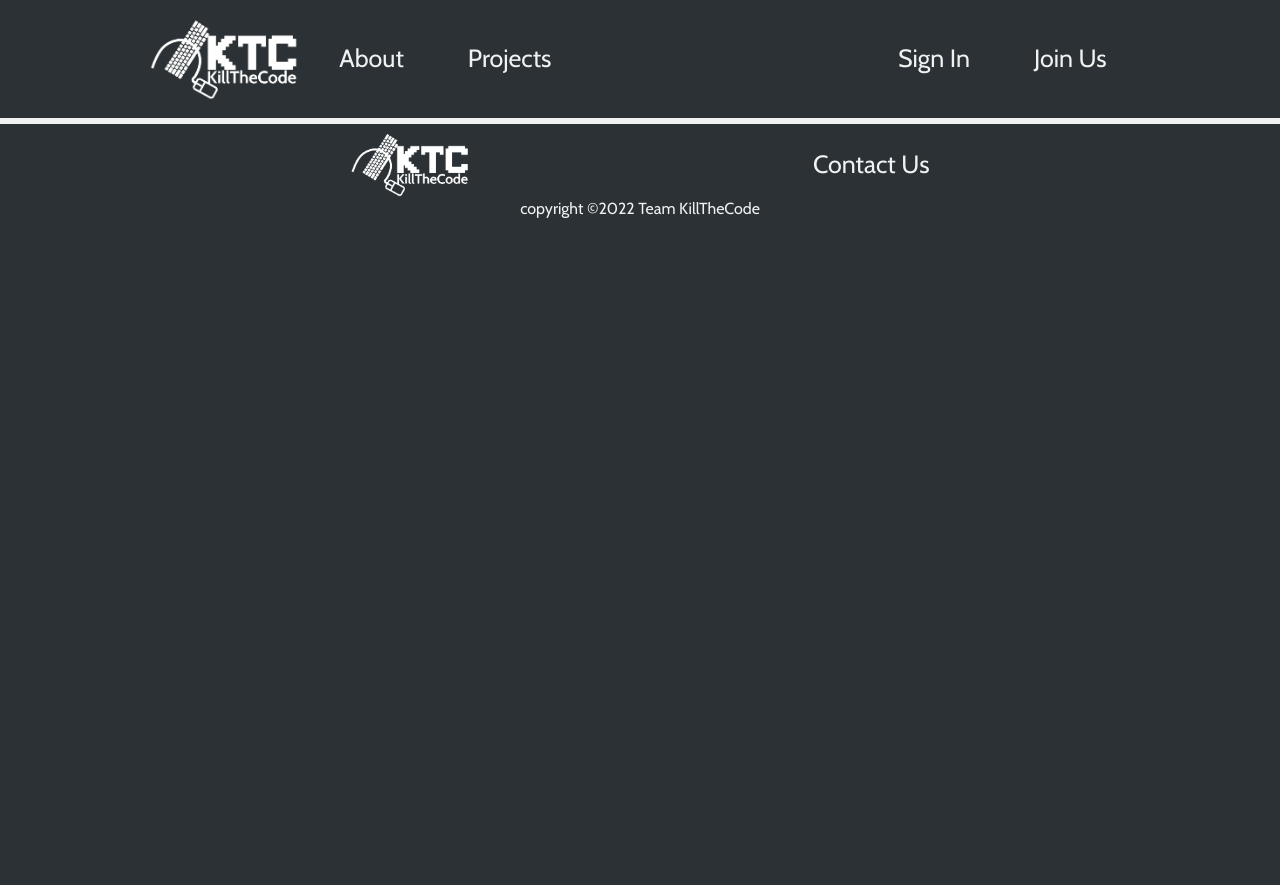
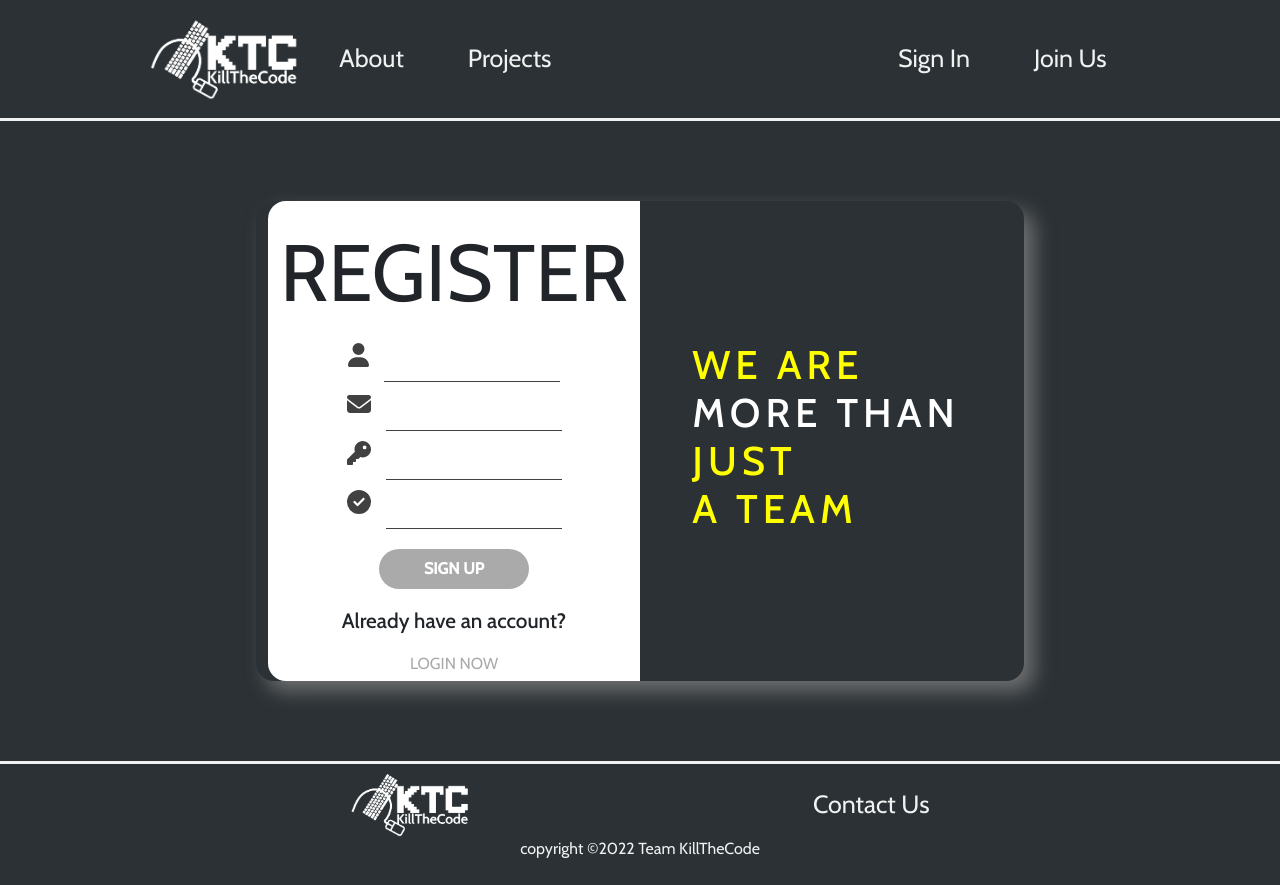
Before and after one commit to Jonghan-park/KillTheCode, a React (Create React App) app in the folder frontend/: page /joinus in a window 1280 px wide. Before the commit the page ends 800 px from the top, so only its background shows below. Built offline with nearby package versions, Linux system fonts and the light colour scheme.

Commit message:
fix link

```diff
--- a/frontend/src/components/JoinUs/JoinUs.css
+++ b/frontend/src/components/JoinUs/JoinUs.css
@@ -0,0 +1,137 @@
+*{
+
+    margin:0;
+    padding:0;
+    box-sizing: border-box;
+}
+
+.signInBody {
+    width:100%;
+    height:80vh;
+    display:flex;
+    justify-content: center;
+    align-items: center;
+}
+.container{
+
+    display: flex;
+    align-items: center;
+    justify-content: center;
+    margin:10vh auto 10vh auto;
+    height: 60vh;
+    width:60%;
+
+    /* background: linear-gradient(
+    to right,
+    #ffffff 0%,
+    #ffffff 50%,
+    #40484f 50%,
+    #40484f 100%
+  );
+  */
+
+    border-radius: 18px;
+    box-shadow: 10px 10px 20px rgba(128, 128, 128, 0.801)
+
+}
+
+.signInForm{
+    width:50%;
+    height: 100%;
+    background-color:white;
+    display:flex;
+    flex-direction:column;
+    justify-content:center;
+    align-items: center;
+    border-top-left-radius: 18px;
+    border-bottom-left-radius: 18px;
+    gap: 10px 40px;
+
+}
+form{
+    display:flex;
+    justify-content:center;
+    align-items: center;
+    flex-direction:column;
+}
+.title{
+    font-size:3rem;
+    margin-top:0;
+    /* margin-bottom:5vh; */
+}
+
+.inputGrop{
+    padding-bottom: 10px;
+}
+
+.panelContainer {
+    display: flex;
+    align-items: center;
+    justify-content: center;
+    width: 50%;
+    height: 100%;
+
+}
+
+.inputGrop input{
+
+   font-size:1rem;
+    border-style: none;
+    border-bottom: solid 1px #414141;
+    padding-bottom:10px;
+    outline:none;
+
+
+}
+
+.signInIcon{
+    padding-right: 15px;
+    color:#414141;
+    font-size:1.5rem;
+}
+
+.signUpBtn{
+width:150px;
+height:40px;
+border:none;
+border-radius: 50px;
+background-color:#AAAAAA;
+color:white;
+font-weight: 600;
+margin:10px 0;
+}
+
+.signUpBtn:hover{
+    background-color:#414141;
+}
+
+.existAccount{
+    display:flex;
+    justify-content:center;
+    align-items: center;
+    flex-direction:column;
+}
+
+.existAccount h2{
+    font-size: 1.3rem;
+    padding-bottom: 10px;
+}
+
+a {
+    text-decoration: none;
+    color:#AAAAAA;
+}
+
+a:hover{
+    color:#414141;
+}
+
+.panelContainer{
+    font-size:2rem;
+    letter-spacing: 5px;
+    color:yellow;
+}
+
+.more{
+    color:white;
+}
--- a/frontend/src/components/JoinUs/JoinUs.js
+++ b/frontend/src/components/JoinUs/JoinUs.js
@@ -1,9 +1,17 @@
 import React from "react";
-
-function JoinUs() {
+import "./JoinUs.css";
+import { FontAwesomeIcon } from "@fortawesome/react-fontawesome";
+import { Link } from "react-router-dom";
+import {
+  faUser,
+  faEnvelope,
+  faKey,
+  faCheckCircle,
+} from "@fortawesome/free-solid-svg-icons";
+function SignIn() {
   return (
     <>
-      {/* <div className="container">
+      <div className="container">
         <div className="signInForm">
           <div className="title">REGISTER</div>
           <form>
@@ -52,9 +60,9 @@ function JoinUs() {
             <br />
           </h1>
         </div>
-      </div> */}
+      </div>
     </>
   );
 }
 
-export default JoinUs;
+export default SignIn;
--- a/frontend/src/components/SignIn/SignIn.js
+++ b/frontend/src/components/SignIn/SignIn.js
@@ -13,7 +13,7 @@ function SignIn() {
     <>
       <div className="container">
         <div className="signInForm">
-          <div className="title">REGISTER</div>
+          <div className="title">LOGIN</div>
           <form>
             <div className="inputGrop">
               <FontAwesomeIcon icon={faUser} className="signInIcon" />
```
